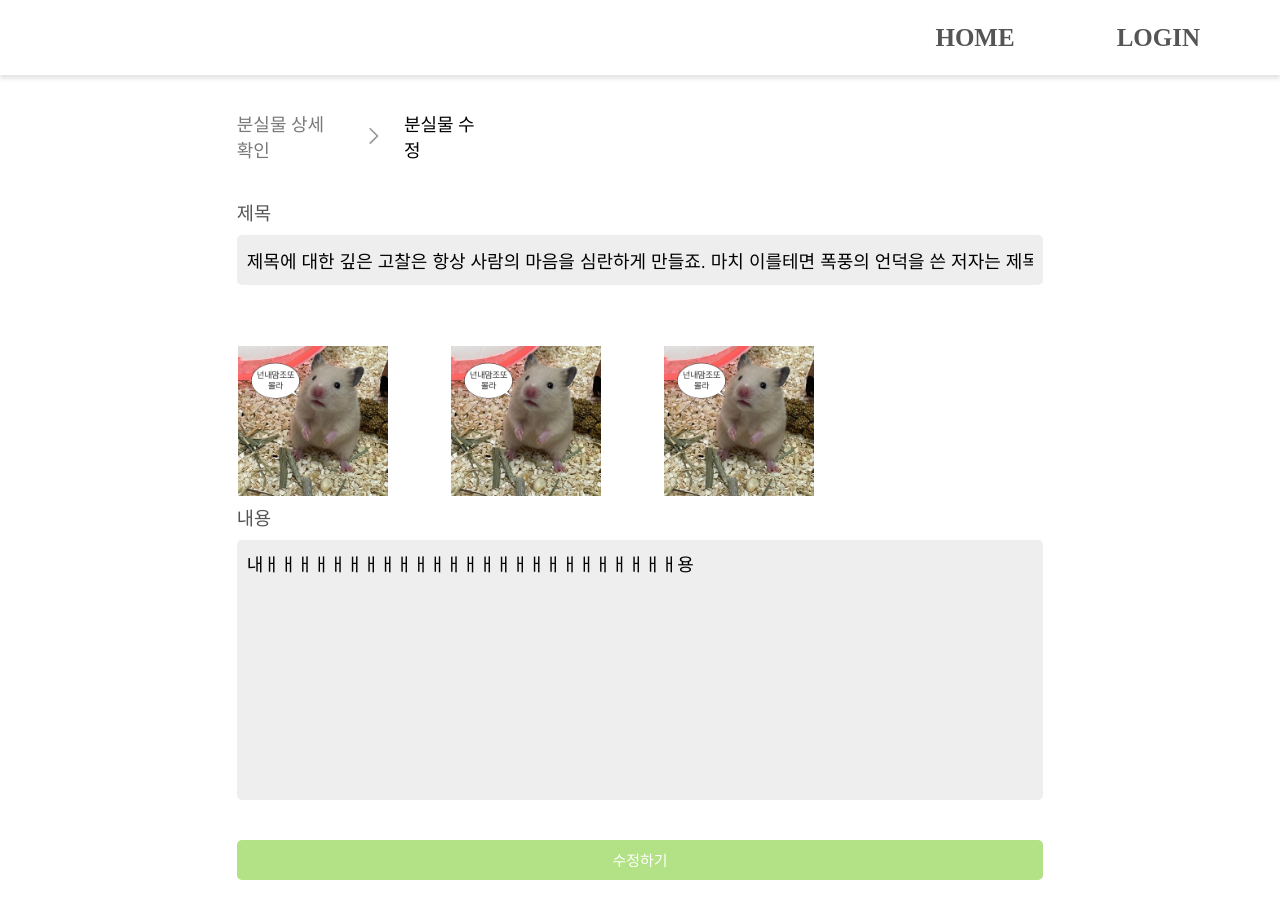
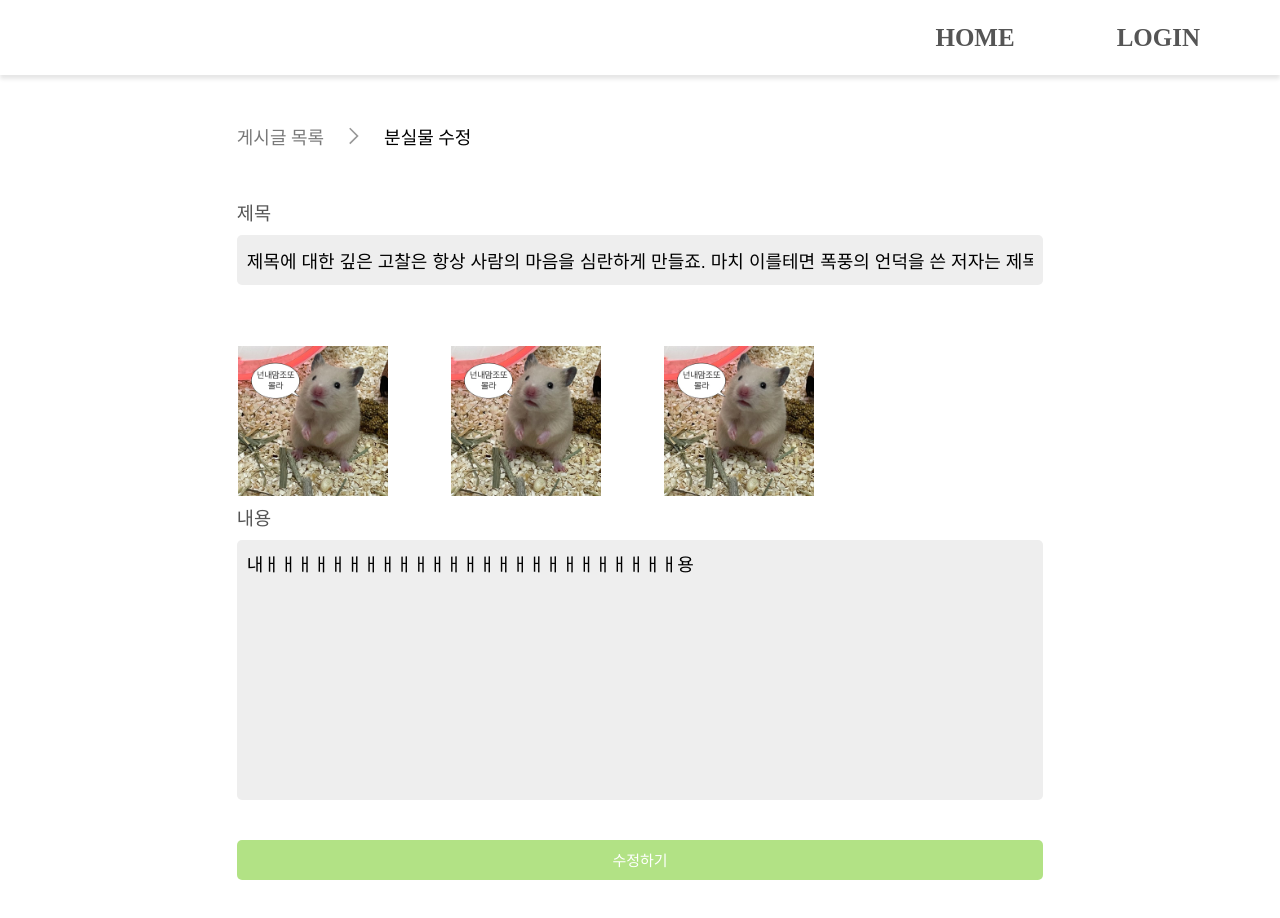
Before and after one commit to Gram-Doffice/Doffice_FE, a React (Vite) app: page /modify-lost in a window 1280 px wide. Shown: the top 918 px of the page. Built offline with nearby package versions, Linux system fonts and the light colour scheme.

Commit message:
fix: 문구수정2

```diff
--- a/src/pages/Modify_Lost.jsx
+++ b/src/pages/Modify_Lost.jsx
@@ -15,7 +15,7 @@ const Modify_Lost = () => {
       <Main>
         <Container>
           <Page_move>
-            <Page_PostList onClick={() => navigate("/check-lost")}>분실물 상세 확인</Page_PostList>
+            <Page_PostList onClick={() => navigate("/")}>게시글 목록</Page_PostList>
             <Arrow>
               <img src={arrow} alt="arrow" />
             </Arrow>
@@ -47,7 +47,7 @@ const Modify_Lost = () => {
             <Detail>
               <Notice_Detail>내용</Notice_Detail>
               <Detail_container
-                placeholder="내용을 적어주세용"
+                placeholder="내용을 입력해주세요"
                 defaultValue={"내ㅐㅐㅐㅐㅐㅐㅐㅐㅐㅐㅐㅐㅐㅐㅐㅐㅐㅐㅐㅐㅐㅐㅐㅐㅐ용"}
               ></Detail_container>
             </Detail>
@@ -104,9 +104,7 @@ const Container = styled.div`
 `;
 
 const Page_move = styled.div`
-
   width: 30%;
-
   height: 3%;
   display: flex;
   align-items: center;
```
